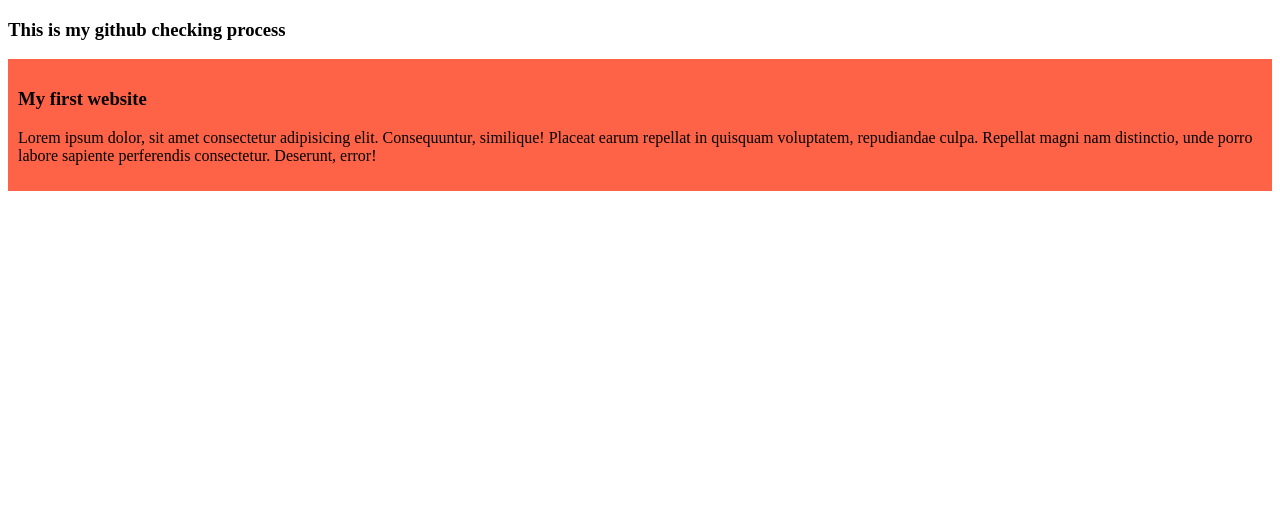
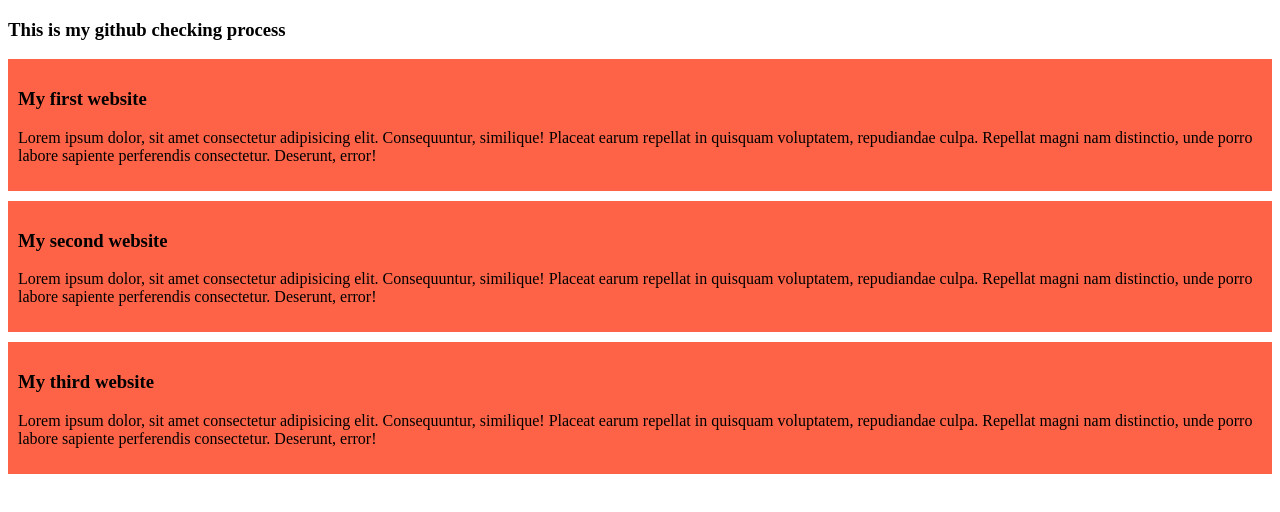
Before and after one commit to dasjoy7/github-check, a plain HTML site: page index.html in a window 1280 px wide. Drawn offline with Linux system fonts and the light colour scheme.

Commit message:
added second and third blog

```diff
--- a/index.html
+++ b/index.html
@@ -12,5 +12,13 @@
         <h3>My first website</h3>
         <p>Lorem ipsum dolor, sit amet consectetur adipisicing elit. Consequuntur, similique! Placeat earum repellat in quisquam voluptatem, repudiandae culpa. Repellat magni nam distinctio, unde porro labore sapiente perferendis consectetur. Deserunt, error!</p>
     </div>
+    <div>
+        <h3>My second website</h3>
+        <p>Lorem ipsum dolor, sit amet consectetur adipisicing elit. Consequuntur, similique! Placeat earum repellat in quisquam voluptatem, repudiandae culpa. Repellat magni nam distinctio, unde porro labore sapiente perferendis consectetur. Deserunt, error!</p>
+    </div>
+    <div>
+        <h3>My third website</h3>
+        <p>Lorem ipsum dolor, sit amet consectetur adipisicing elit. Consequuntur, similique! Placeat earum repellat in quisquam voluptatem, repudiandae culpa. Repellat magni nam distinctio, unde porro labore sapiente perferendis consectetur. Deserunt, error!</p>
+    </div>
 </body>
 </html>
--- a/styles/blog.css
+++ b/styles/blog.css
@@ -1,4 +1,5 @@
 div{
     background-color: tomato;
     padding: 10px;
+    margin-bottom: 10px;
 }
```
